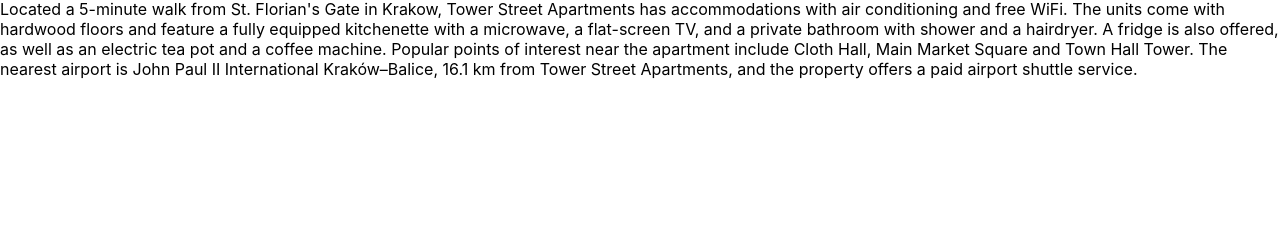
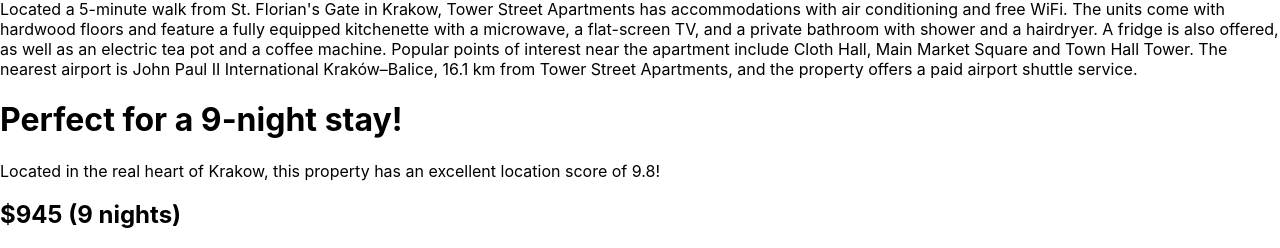
Before and after one commit to bellicose77/booking-app-clientside, a React (Create React App) app: page /hotels/1 in a window 1280 px wide. Shown: the part 2263-2511 px from the top of the page. Before the commit the page ends 2358 px from the top, so only its background shows below. Built offline with nearby package versions, Linux system fonts and the light colour scheme.

Commit message:
single hotel description

```diff
--- a/src/pages/Hotel/Hotel.js
+++ b/src/pages/Hotel/Hotel.js
@@ -74,7 +74,15 @@ const Hotel = () => {
               </p>
                    </div>
                    <div className="hotelDetailsPrice">
-
+                   <h1>Perfect for a 9-night stay!</h1>
+              <span>
+                Located in the real heart of Krakow, this property has an
+                excellent location score of 9.8!
+              </span>
+              <h2>
+                <b>$945</b> (9 nights)
+              </h2>
+              <button>Reserve or Book Now!</button>
                    </div>
 
 
```
